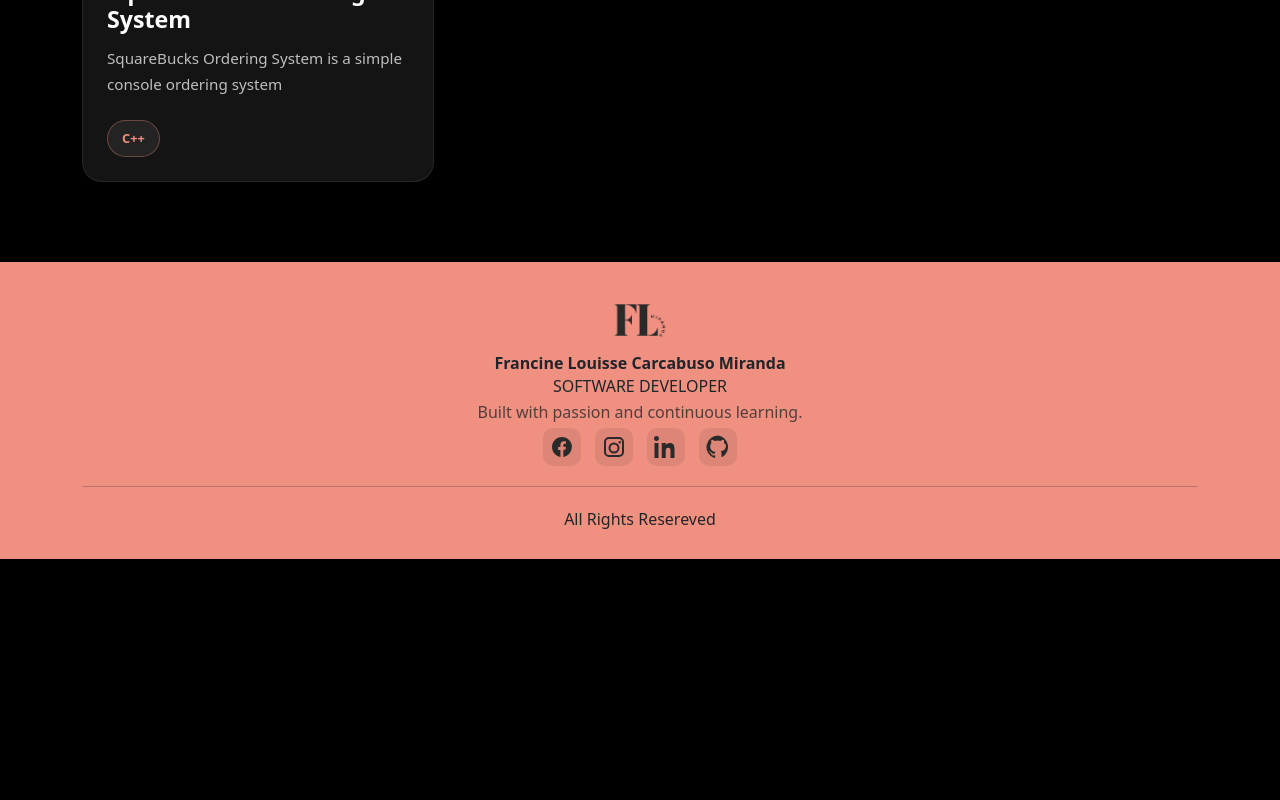
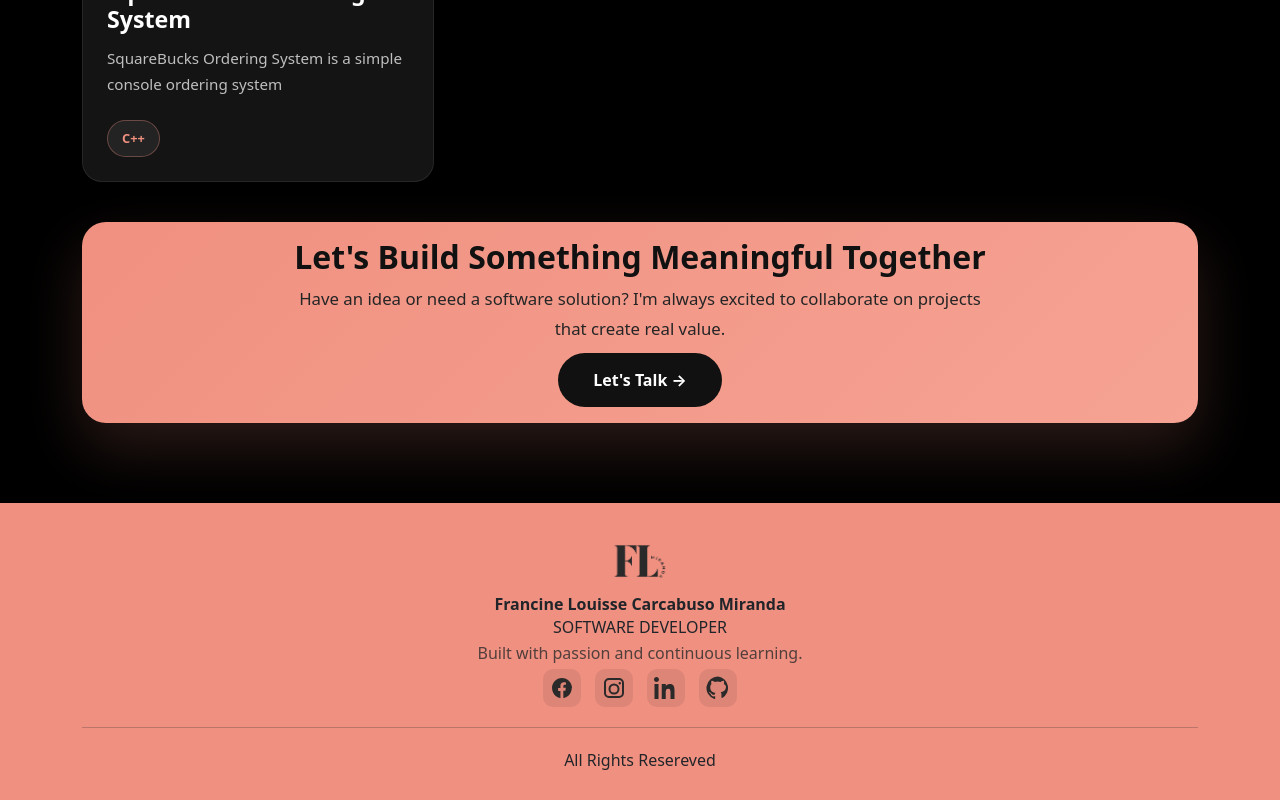
Before and after one commit to FrancineLouisse/MyPortfolio, a React (Vite) app: page /projects in a window 1280 px wide. Shown: the part 1659-2459 px from the top of the page. Before the commit the page ends 2218 px from the top, so only its background shows below. Built offline with nearby package versions, Linux system fonts and the light colour scheme.

Commit message:
added CTA projects

```diff
--- a/src/pages/Project.jsx
+++ b/src/pages/Project.jsx
@@ -1,4 +1,5 @@
 import { useState } from "react";
+import { useNavigate } from "react-router-dom";
 import "../styles/ProjectSection.css";
 import TiltedCard from "../components/TiltedCard.jsx";
 import ProjectModal from "../components/ProjectModal.jsx";
@@ -142,6 +143,8 @@ const projects = [
 ];
 
 const [selectedProject,setSelectedProject]=useState(null);
+const navigate = useNavigate();
+
   return (
   <div className="container">
     <section id="projects" className="ProjectSection">
@@ -239,6 +242,24 @@ const [selectedProject,setSelectedProject]=useState(null);
 
       )}
 
+      <div className="projectCTA">
+
+        <h2>Let's Build Something Meaningful Together</h2>
+
+        <p>
+            Have an idea or need a software solution?
+            I'm always excited to collaborate on projects that create real value.
+        </p>
+
+        <button
+            className="ctaContactBtn"
+            onClick={() => navigate("/contact")}
+        >
+            Let's Talk →
+        </button>
+
+    </div>
+
     </section>
   </div>
 );
--- a/src/styles/ProjectSection.css
+++ b/src/styles/ProjectSection.css
@@ -205,5 +205,57 @@
     .projectDescription{
         font-size:.9rem;
     }
+}
+/* ===========================
+   PROJECT CTA
+=========================== */
 
+.projectCTA{
+    margin-top:5vh;
+    padding: 2vh 3vh;
+    text-align:center;
+    border-radius:24px;
+    background:
+        linear-gradient(
+            135deg,
+            #f09080,
+            #f6a394
+        );
+    box-shadow:
+        0 25px 60px rgba(240,144,128,.18);
 }
+
+.projectCTA h2{
+    color:#111;
+    font-size:2rem;
+    font-weight:700;
+}
+
+.projectCTA p{
+    color:#252525;
+    margin:auto;
+    max-width:700px;
+    line-height:1.8;
+    font-size:1.05rem;
+    font-weight:400;
+}
+
+.ctaContactBtn{
+  margin-top: 1vh;
+    border:none;
+    cursor:pointer;
+    padding:15px 35px;
+    border-radius:999px;
+    background:#111;
+    color:white;
+    font-size:1rem;
+    font-weight:700;
+    transition:.3s;
+}
+
+.ctaContactBtn:hover{
+    transform:translateY(-5px);
+    background:#000;
+    box-shadow:
+        0 15px 30px rgba(0,0,0,.3);
+}
```
